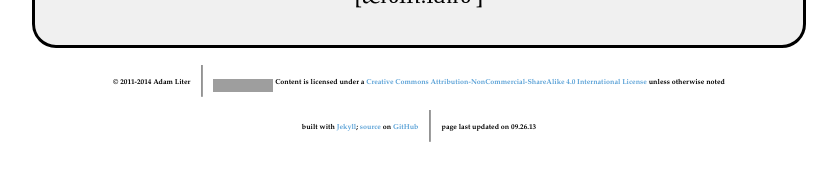
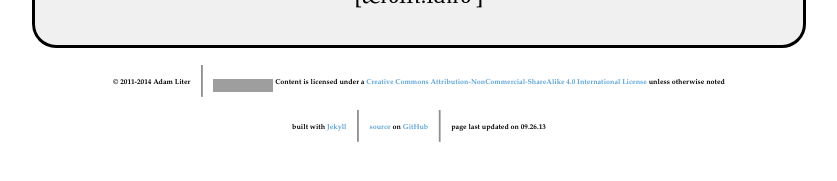
Before and after one commit to adamliter/adamliter.org, a Jekyll site: the page built from index.md, in a window 1280 px wide. Shown: the part 518-699 px from the top of the page, without its empty margins (221-1058 px from the left). Built offline with Jekyll 4.4.1, drawn with Linux system fonts in a browser that asks for light colours; Markdown is read by kramdown in place of the engine named in the settings; grey boxes are pictures that could not be loaded.

Commit message:
new footer

```diff
--- a/_includes/main-footer.html
+++ b/_includes/main-footer.html
@@ -4,7 +4,7 @@
 
 				<div id="footer">
 					<p>&copy; 2011-2014 Adam Liter <span style="color:#8E8E8E;font-weight:300;font-size:xx-large;vertical-align:middle;">|</span> <span style="vertical-align:-1.2em"><a rel="license" href="http://creativecommons.org/licenses/by-nc-sa/4.0/"><img width="60" alt="Creative Commons License" style="border-width:0" src="http://i.creativecommons.org/l/by-nc-sa/4.0/88x31.png" /></a></span> Content is licensed under a <a rel="license" href="http://creativecommons.org/licenses/by-nc-sa/4.0/">Creative Commons Attribution-NonCommercial-ShareAlike 4.0 International License</a> unless otherwise noted</p>
-					<p>built with <a href="http://jekyllrb.com/">Jekyll</a>; <a href="https://github.com/adamliter/adamliter.github.io">source</a> on <a href="http://github.com">GitHub</a> <span style="color:#8E8E8E;font-weight:300;font-size:xx-large;vertical-align:middle;">|</span> page last updated on 09.26.13</p></div><!-- END footer div-->
+					<p>built with <a href="http://jekyllrb.com/">Jekyll</a> <span style="color:#8E8E8E;font-weight:300;font-size:xx-large;vertical-align:middle;">|</span> <a href="https://github.com/adamliter/adamliter.github.io">source</a> on <a href="http://github.com">GitHub</a> <span style="color:#8E8E8E;font-weight:300;font-size:xx-large;vertical-align:middle;">|</span> page last updated on 09.26.13</p></div><!-- END footer div-->
 				</div><!-- END footer div-->
 
 			</div><!-- END footer-wrapper div-->
```
